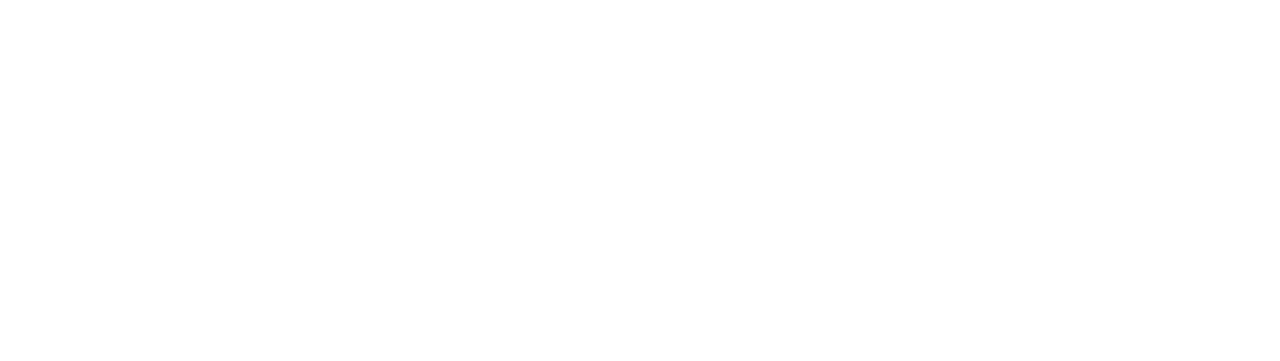
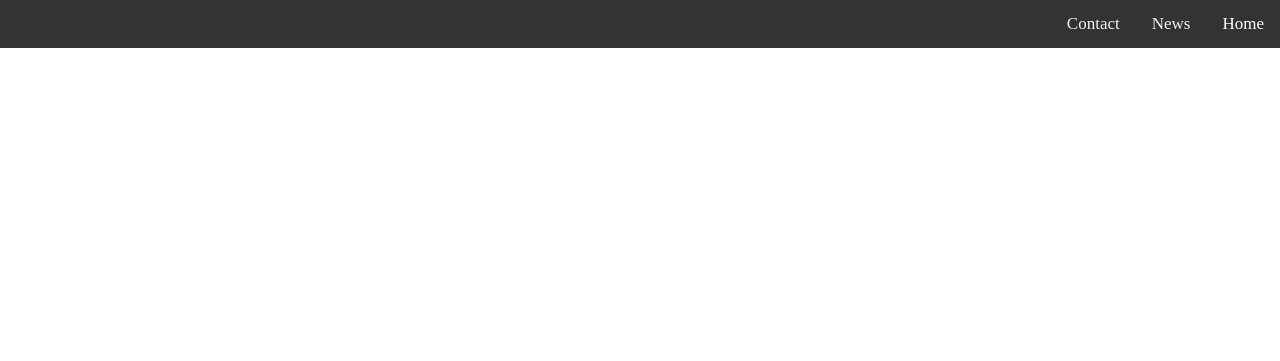
Before and after one commit to zackcmartin/mount-website, a plain HTML site: page Starting fresh/index.html in a window 1280 px wide. Shown: the top 361 px of the page. Drawn offline with nearby package versions, Linux system fonts and the light colour scheme; files that its build step writes are made by us from their sources.

Commit message:
started navbar

```diff
--- a/Starting fresh/index.html
+++ b/Starting fresh/index.html
@@ -5,13 +5,20 @@
   <meta name="viewport" content="width=device-width, initial-scale=1.0">
   <meta http-equiv="X-UA-Compatible" content="ie=edge">
   <title>Document</title>
-  <link rel="stylesheet" href="css/main.css">
+  <link rel="stylesheet" href="main.css">
   <link rel="stylesheet" href="https://cdnjs.cloudflare.com/ajax/libs/fullPage.js/3.0.8/fullpage.min.css">
 </head>
 <body>
+  <div id="navbar">
+    <a class="active" href="javascript:void(0)">Home</a>
+    <a href="javascript:void(0)">News</a>
+    <a href="javascript:void(0)">Contact</a>
+  </div>
+  <div id="fullPage">
 
-  <div id="fullPage">
-    <div class="section s1"><h1>Test</h1></div>
+    <div class="section s1">
+      <h1>Unlocking Micromobility</h1>
+    </div>
     <div class="section s2"><h1>Test</h1></div>
     <div class="section s3"><h1>Test</h1></div>
     <div class="section s4"><h1>Test</h1></div>
--- a/Starting fresh/main.css
+++ b/Starting fresh/main.css
@@ -1 +1,22 @@
-/* No CSS *//*# sourceMappingURL=main.css.map */
+#navbar {
+  overflow: hidden;
+  background-color: #333;
+}
+
+#navbar a {
+  float: right;
+  display: block;
+  color: #f2f2f2;
+  text-align: center;
+  padding: 14px 16px;
+  text-decoration: none;
+  font-size: 17px;
+}
+
+#navbar a:hover {
+
+}
+
+#navbar a.active {
+  color: white;
+}
```
